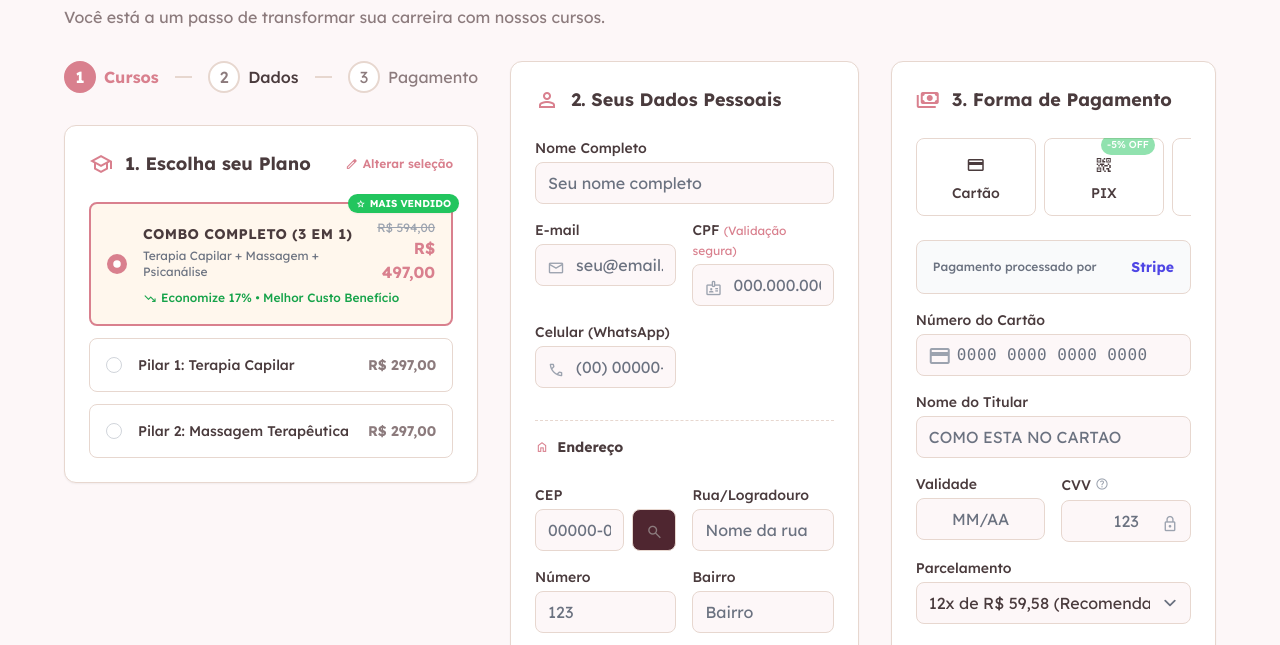
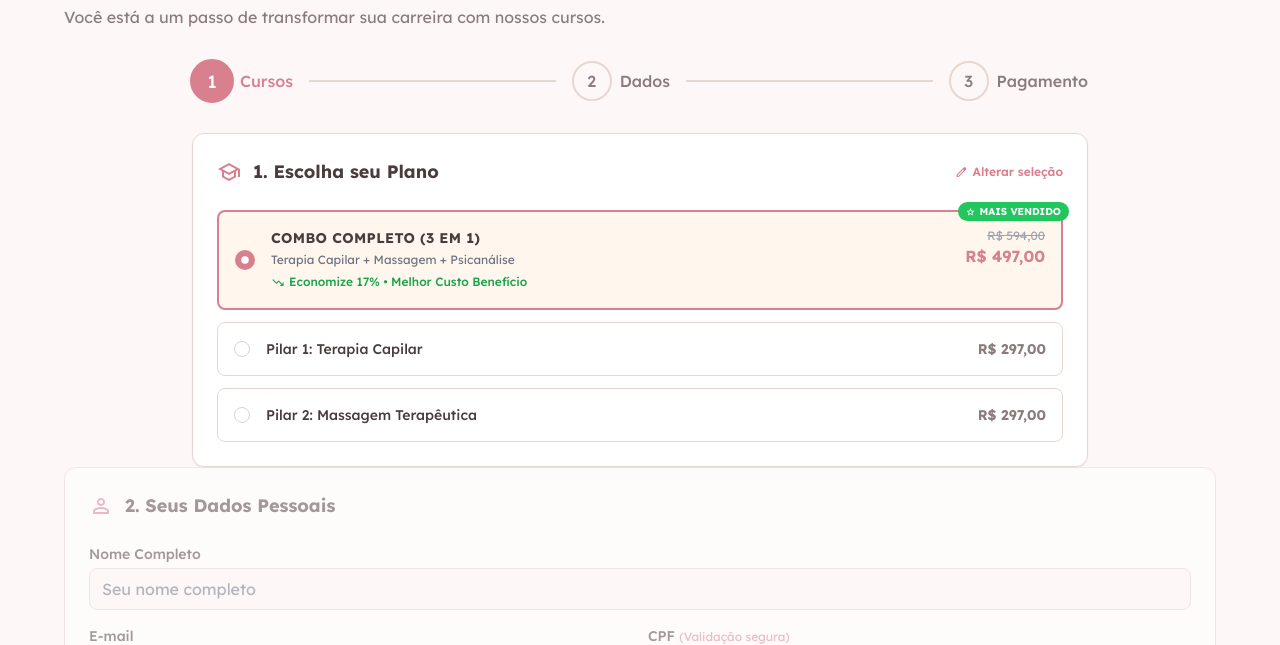
Before and after one commit to MateusDevZip/agapecursos, a plain HTML site: page checkout.html in a window 1280 px wide. Shown: the part 136-781 px from the top of the page. Drawn offline with nearby package versions, Linux system fonts and the light colour scheme.

Commit message:
feat: redesign checkout with single-column layout and interactive step highlighting
FEATURES:
- Converted checkout from 2-column to single-column centered layout (max-w-4xl)
- Created checkout.js module for interactive step highlighting
- Steps (1. Cursos, 2. Dados, 3. Pagamento) now highlight as user progresses
- Clicking on step numbers navigates to that section
- Order summary moved to bottom for better flow

IMPROVEMENTS:
- More spacious, organized vertical layout
- Active step gets highlighted with primary color and scale effect
- Completed steps show checkmark icon
- Smooth scroll to sections when changing steps
- Auto-advance to next step based on form completion
- Better mobile responsiveness

TECHNICAL:
- Added data-step attributes to step indicators
- Added data-section attributes to form sections
- JavaScript monitors form interactions to auto-advance
- CSS transitions for smooth visual feedback

```diff
--- a/checkout.html
+++ b/checkout.html
@@ -80,6 +80,9 @@
     <link rel="icon" type="image/png" href="logo.png">
     <link rel="apple-touch-icon" href="logo.png">
 
+    <!-- Custom Scripts -->
+    <script src="js/checkout.js" defer></script>
+
 </head>
 
 <body
@@ -108,31 +111,35 @@
                     nossos cursos.</p>
             </div>
 
-            <div class="flex flex-col lg:flex-row lg:gap-8 items-start">
-                <div class="w-full lg:w-2/3 space-y-8">
+            <!-- Main Content - Single Column Layout -->
+            <div class="max-w-4xl mx-auto space-y-8">
                 <!-- Progress Steps -->
-                    <div class="hidden sm:flex items-center justify-between w-full mb-8">
-                        <div class="flex items-center text-primary font-bold">
+                <div class="flex items-center justify-between w-full mb-8" id="checkout-steps">
+                    <div class="step-item flex items-center font-medium cursor-pointer" data-step="1">
                         <span
-                                class="flex items-center justify-center w-8 h-8 rounded-full border-2 border-primary bg-primary text-white mr-2">1</span>
-                            <span>Cursos</span>
+                            class="step-circle flex items-center justify-center w-10 h-10 rounded-full border-2 border-primary bg-primary text-white mr-2 transition-all">1</span>
+                        <span class="step-label hidden sm:inline">Cursos</span>
                     </div>
-                        <div class="flex-1 h-0.5 bg-border-color mx-4"></div>
-                        <div class="flex items-center text-text-main dark:text-white font-medium">
+                    <div class="flex-1 h-0.5 bg-border-color mx-2 sm:mx-4"></div>
+                    <div class="step-item flex items-center text-text-secondary font-medium cursor-pointer"
+                        data-step="2">
                         <span
-                                class="flex items-center justify-center w-8 h-8 rounded-full border-2 border-border-color bg-white dark:bg-gray-800 text-text-secondary mr-2">2</span>
-                            <span>Dados</span>
+                            class="step-circle flex items-center justify-center w-10 h-10 rounded-full border-2 border-border-color bg-transparent mr-2 transition-all">2</span>
+                        <span class="step-label hidden sm:inline">Dados</span>
                     </div>
-                        <div class="flex-1 h-0.5 bg-border-color mx-4"></div>
-                        <div class="flex items-center text-text-secondary font-normal">
+                    <div class="flex-1 h-0.5 bg-border-color mx-2 sm:mx-4"></div>
+                    <div class="step-item flex items-center text-text-secondary font-medium cursor-pointer"
+                        data-step="3">
                         <span
-                                class="flex items-center justify-center w-8 h-8 rounded-full border-2 border-border-color bg-white dark:bg-gray-800 text-text-secondary mr-2">3</span>
-                            <span>Pagamento</span>
+                            class="step-circle flex items-center justify-center w-10 h-10 rounded-full border-2 border-border-color bg-transparent mr-2 transition-all">3</span>
+                        <span class="step-label hidden sm:inline">Pagamento</span>
                     </div>
                 </div>
 
                 <!-- Course Selection -->
-                    <section class="bg-white dark:bg-[#2a1d17] p-6 rounded-xl border border-border-color shadow-sm">
+                <section
+                    class="bg-white dark:bg-[#2a1d17] p-6 rounded-xl border border-border-color shadow-sm transition-all"
+                    data-section="courses">
                     <div class="flex items-center justify-between mb-6">
                         <div class="flex items-center gap-3">
                             <span class="material-symbols-outlined text-primary">school</span>
@@ -200,8 +207,10 @@
             </div>
             </section>
 
-                <!-- Personal Data -->
-                <section class="bg-white dark:bg-[#2a1d17] p-6 rounded-xl border border-border-color shadow-sm">
+            <!-- Personal Data Form -->
+            <section
+                class="bg-white dark:bg-[#2a1d17] p-6 rounded-xl border border-border-color shadow-sm transition-all"
+                data-section="personal-data">
                 <div class="flex items-center gap-3 mb-6">
                     <span class="material-symbols-outlined text-primary">person</span>
                     <h3 class="text-lg font-bold text-text-main dark:text-white">2. Seus Dados Pessoais</h3>
@@ -253,8 +262,7 @@
                     </div>
                     <div class="block">
                         <label class="block">
-                                <span
-                                    class="text-sm font-medium text-text-main dark:text-gray-300 mb-1 block">CEP</span>
+                            <span class="text-sm font-medium text-text-main dark:text-gray-300 mb-1 block">CEP</span>
                             <div class="flex gap-2">
                                 <input
                                     class="form-input w-full rounded-lg border-border-color bg-background-light dark:bg-gray-800 focus:border-primary focus:ring-primary"
@@ -278,8 +286,7 @@
                     </div>
                     <div class="block">
                         <label class="block">
-                                <span
-                                    class="text-sm font-medium text-text-main dark:text-gray-300 mb-1 block">Número</span>
+                            <span class="text-sm font-medium text-text-main dark:text-gray-300 mb-1 block">Número</span>
                             <input
                                 class="form-input w-full rounded-lg border-border-color bg-background-light dark:bg-gray-800 focus:border-primary focus:ring-primary"
                                 placeholder="123" type="text" />
@@ -287,8 +294,7 @@
                     </div>
                     <div class="block">
                         <label class="block">
-                                <span
-                                    class="text-sm font-medium text-text-main dark:text-gray-300 mb-1 block">Bairro</span>
+                            <span class="text-sm font-medium text-text-main dark:text-gray-300 mb-1 block">Bairro</span>
                             <input
                                 class="form-input w-full rounded-lg border-border-color bg-background-light dark:bg-gray-800 focus:border-primary focus:ring-primary"
                                 placeholder="Bairro" type="text" />
@@ -296,8 +302,7 @@
                     </div>
                     <div class="block">
                         <label class="block">
-                                <span
-                                    class="text-sm font-medium text-text-main dark:text-gray-300 mb-1 block">Cidade</span>
+                            <span class="text-sm font-medium text-text-main dark:text-gray-300 mb-1 block">Cidade</span>
                             <input
                                 class="form-input w-full rounded-lg border-border-color bg-background-light dark:bg-gray-800 focus:border-primary focus:ring-primary"
                                 placeholder="Cidade" type="text" />
@@ -321,7 +326,8 @@
 
             <!-- Payment Method -->
             <section
-                    class="bg-white dark:bg-[#2a1d17] p-6 rounded-xl border border-border-color shadow-sm relative overflow-hidden">
+                class="bg-white dark:bg-[#2a1d17] p-6 rounded-xl border border-border-color shadow-sm transition-all relative overflow-hidden"
+                data-section="payment">
                 <div class="flex items-center gap-3 mb-6">
                     <span class="material-symbols-outlined text-primary">payments</span>
                     <h3 class="text-lg font-bold text-text-main dark:text-white">3. Forma de Pagamento</h3>
@@ -370,7 +376,7 @@
                                 <span class="text-indigo-600">Stripe</span>
                             </div>
                         </div>
-                            <div class="grid grid-cols-1 md:grid-cols-2 gap-4">
+                        <div class="grid grid-cols-1 md:grid-cols-2 gap-4" id="personal-data-form">
                             <div class="md:col-span-2">
                                 <label class="block">
                                     <span
@@ -387,8 +393,7 @@
                             </div>
                             <div class="md:col-span-2">
                                 <label class="block">
-                                        <span
-                                            class="text-sm font-medium text-text-main dark:text-gray-300 mb-1 block">Nome
+                                    <span class="text-sm font-medium text-text-main dark:text-gray-300 mb-1 block">Nome
                                         do Titular</span>
                                     <input
                                         class="form-input w-full rounded-lg border-border-color bg-background-light dark:bg-gray-800 focus:border-primary focus:ring-primary uppercase"
@@ -410,8 +415,7 @@
                                         class="text-sm font-medium text-text-main dark:text-gray-300 mb-1 block flex items-center gap-1">
                                         CVV
                                         <span class="tooltip-trigger relative cursor-help">
-                                                <span
-                                                    class="material-symbols-outlined text-gray-400 text-sm">help</span>
+                                            <span class="material-symbols-outlined text-gray-400 text-sm">help</span>
                                             <span
                                                 class="tooltip-content absolute bottom-full left-1/2 -translate-x-1/2 mb-2 w-48 p-2 bg-gray-900 text-white text-xs rounded opacity-0 invisible transition-opacity z-10 text-center">
                                                 Código de 3 ou 4 dígitos no verso do cartão.
@@ -486,8 +490,7 @@
 
                     <!-- Boleto Payment -->
                     <div class="hidden peer-checked/boleto:block">
-                            <div
-                                class="bg-gray-50 dark:bg-gray-800 border border-border-color rounded-lg p-6 text-center">
+                        <div class="bg-gray-50 dark:bg-gray-800 border border-border-color rounded-lg p-6 text-center">
                             <span class="material-symbols-outlined text-4xl text-text-secondary mb-3">print</span>
                             <h4 class="text-lg font-bold text-text-main dark:text-white mb-2">Gerar Boleto
                                 Bancário</h4>
@@ -507,18 +510,17 @@
                             </div>
                         </div>
                     </div>
+                </div>
+            </section>
 
-                        <!-- Order Summary Sidebar -->
-                        <div class="w-full lg:w-1/3 mt-8 lg:mt-0">
+            <!-- Order Summary - Moved to Bottom -->
+            <div class="w-full mt-8">
                 <div class="sticky top-24 space-y-6">
-                                <div
-                                    class="bg-white dark:bg-[#2a1d17] p-6 rounded-xl border border-border-color shadow-lg">
-                                    <div
-                                        class="flex items-center justify-between border-b border-border-color pb-4 mb-4">
+                    <div class="bg-white dark:bg-[#2a1d17] p-6 rounded-xl border border-border-color shadow-lg">
+                        <div class="flex items-center justify-between border-b border-border-color pb-4 mb-4">
                             <h3 class="text-lg font-bold text-text-main dark:text-white">Resumo do Pedido
                             </h3>
-                                        <span
-                                            class="bg-green-100 text-green-800 text-xs font-bold px-2 py-1 rounded">33%
+                            <span class="bg-green-100 text-green-800 text-xs font-bold px-2 py-1 rounded">33%
                                 OFF</span>
                         </div>
                         <div class="flex gap-4 mb-4">
@@ -545,8 +547,7 @@
                                 <span>Taxa de Matrícula</span>
                                 <span class="text-green-600 font-medium">Grátis</span>
                             </div>
-                                        <div
-                                            class="flex justify-between text-green-600 font-medium bg-green-50 p-1 rounded">
+                            <div class="flex justify-between text-green-600 font-medium bg-green-50 p-1 rounded">
                                 <span>Desconto Combo</span>
                                 <span>- R$ 97,00</span>
                             </div>
@@ -568,14 +569,12 @@
                         <div class="mt-4 grid grid-cols-2 gap-2 text-center">
                             <div
                                 class="flex items-center justify-center gap-1 text-[10px] text-gray-500 bg-gray-50 p-1 rounded">
-                                            <span
-                                                class="material-symbols-outlined text-sm text-green-600">verified_user</span>
+                                <span class="material-symbols-outlined text-sm text-green-600">verified_user</span>
                                 Site Seguro
                             </div>
                             <div
                                 class="flex items-center justify-center gap-1 text-[10px] text-gray-500 bg-gray-50 p-1 rounded">
-                                            <span
-                                                class="material-symbols-outlined text-sm text-blue-600">verified</span>
+                                <span class="material-symbols-outlined text-sm text-blue-600">verified</span>
                                 Garantia
                             </div>
                         </div>
--- /dev/null
+++ b/js/checkout.js
@@ -0,0 +1,139 @@
+/**
+ * Checkout Step Highlighting System
+ * Highlights the active step as user progresses through checkout
+ */
+
+const CheckoutSteps = {
+    currentStep: 1,
+
+    init() {
+        this.setupStepNavigation();
+        this.setupFormObservers();
+        this.setActiveStep(1);
+    },
+
+    setupStepNavigation() {
+        const stepItems = document.querySelectorAll('.step-item');
+
+        stepItems.forEach(item => {
+            item.addEventListener('click', (e) => {
+                const step = parseInt(item.getAttribute('data-step'));
+                this.setActiveStep(step);
+                this.scrollToSection(step);
+            });
+        });
+    },
+
+    setupFormObservers() {
+        // Monitor course selection
+        const courseOptions = document.querySelectorAll('input[name="course"]');
+        courseOptions.forEach(option => {
+            option.addEventListener('change', () => {
+                if (this.currentStep === 1) {
+                    setTimeout(() => {
+                        this.setActiveStep(2);
+                        this.scrollToSection(2);
+                    }, 500);
+                }
+            });
+        });
+
+        // Monitor personal data form
+        const personalDataInputs = document.querySelectorAll('#personal-data-form input, #personal-data-form select');
+        let filledCount = 0;
+
+        personalDataInputs.forEach(input => {
+            input.addEventListener('blur', () => {
+                if (input.value.trim() !== '') {
+                    filledCount++;
+
+                    // Move to payment when 70% of fields are filled
+                    if (filledCount >= personalDataInputs.length * 0.7 && this.currentStep === 2) {
+                        setTimeout(() => {
+                            this.setActiveStep(3);
+                            this.scrollToSection(3);
+                        }, 500);
+                    }
+                }
+            });
+        });
+    },
+
+    setActiveStep(step) {
+        this.currentStep = step;
+        const stepItems = document.querySelectorAll('.step-item');
+
+        stepItems.forEach((item, index) => {
+            const stepNumber = index + 1;
+            const circle = item.querySelector('.step-circle');
+            const label = item.querySelector('.step-label');
+
+            if (stepNumber < step) {
+                // Completed steps
+                item.classList.remove('text-text-secondary');
+                item.classList.add('text-primary');
+                circle.classList.remove('border-border-color', 'bg-transparent', 'border-primary', 'bg-primary');
+                circle.classList.add('border-primary', 'bg-primary', 'text-white');
+                circle.innerHTML = '<span class="material-symbols-outlined text-sm">check</span>';
+            } else if (stepNumber === step) {
+                // Active step
+                item.classList.remove('text-text-secondary');
+                item.classList.add('text-primary', 'font-bold');
+                circle.classList.remove('border-border-color', 'bg-transparent');
+                circle.classList.add('border-primary', 'bg-primary', 'text-white', 'scale-110');
+                circle.textContent = stepNumber;
+            } else {
+                // Future steps
+                item.classList.remove('text-primary', 'font-bold');
+                item.classList.add('text-text-secondary');
+                circle.classList.remove('border-primary', 'bg-primary', 'text-white', 'scale-110');
+                circle.classList.add('border-border-color', 'bg-transparent');
+                circle.textContent = stepNumber;
+            }
+        });
+
+        // Show/hide sections
+        this.updateSectionVisibility(step);
+    },
+
+    updateSectionVisibility(step) {
+        // Optional: Add smooth transitions between sections
+        const sections = {
+            1: document.querySelector('[data-section="courses"]'),
+            2: document.querySelector('[data-section="personal-data"]'),
+            3: document.querySelector('[data-section="payment"]')
+        };
+
+        Object.keys(sections).forEach(key => {
+            const section = sections[key];
+            if (section) {
+                if (parseInt(key) === step) {
+                    section.style.opacity = '1';
+                    section.style.transform = 'translateY(0)';
+                } else {
+                    section.style.opacity = '0.5';
+                }
+            }
+        });
+    },
+
+    scrollToSection(step) {
+        const sections = {
+            1: document.querySelector('[data-section="courses"]'),
+            2: document.querySelector('[data-section="personal-data"]'),
+            3: document.querySelector('[data-section="payment"]')
+        };
+
+        const section = sections[step];
+        if (section) {
+            section.scrollIntoView({ behavior: 'smooth', block: 'start' });
+        }
+    }
+};
+
+// Initialize when DOM is loaded
+if (document.readyState === 'loading') {
+    document.addEventListener('DOMContentLoaded', () => CheckoutSteps.init());
+} else {
+    CheckoutSteps.init();
+}
```
Lines whose indentation alone changed are shown as unchanged.
